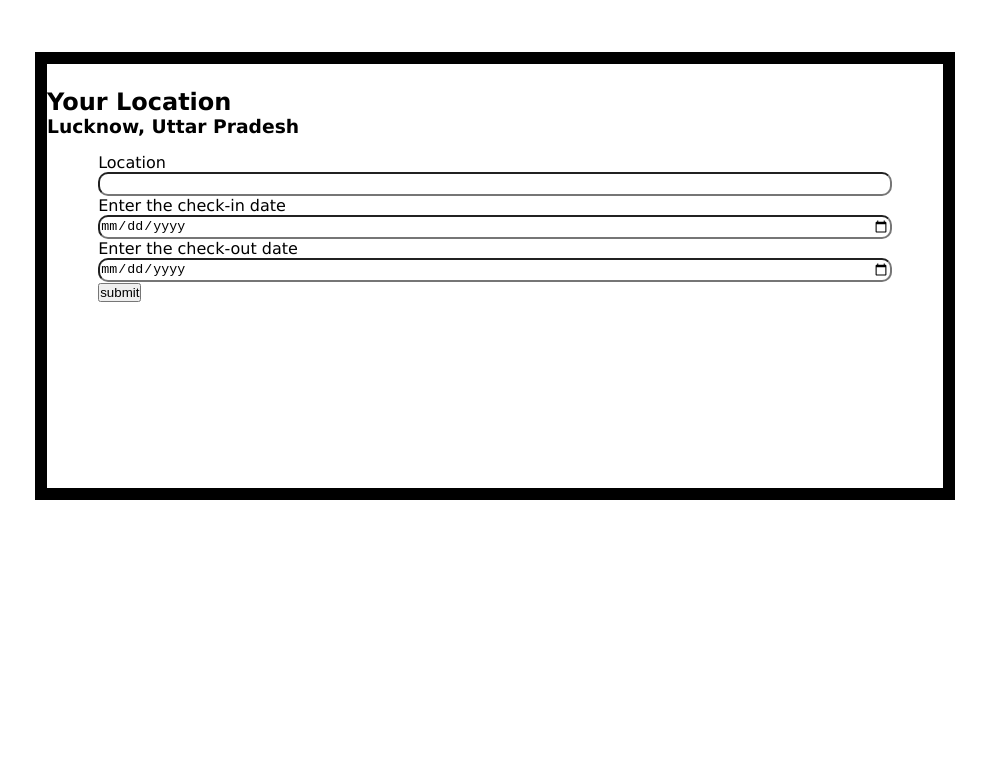
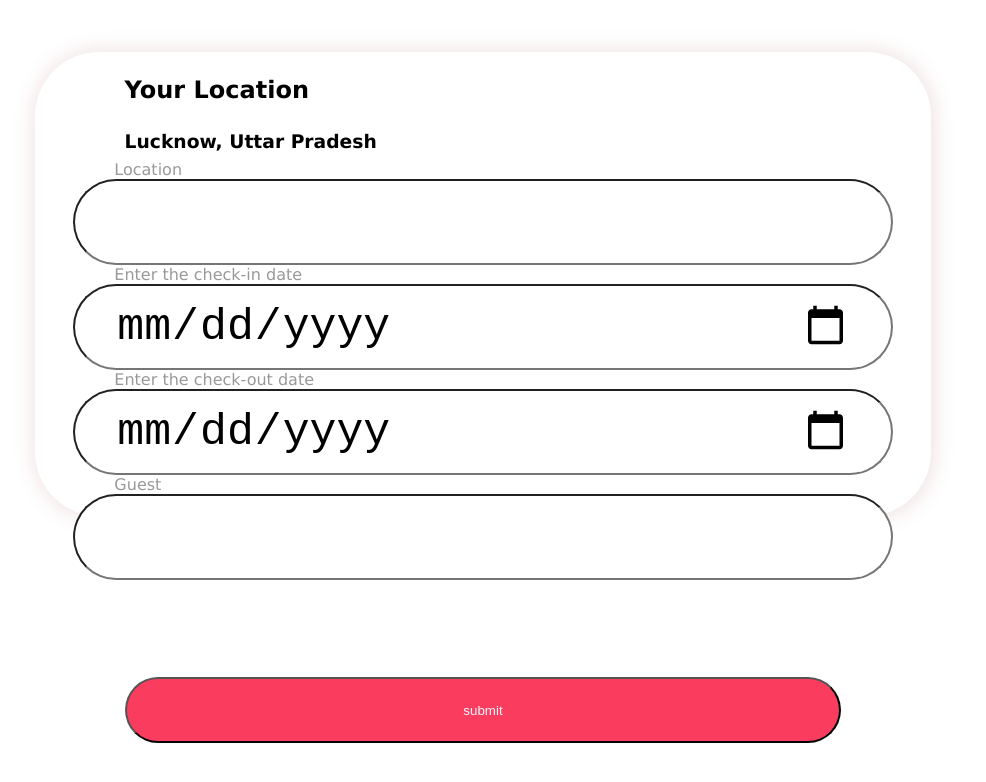
Before and after one commit to MIsh-Ra/travel_wesite, a plain HTML site: page index.html in a window 1280 px wide. Shown: the part 740-1522 px from the top of the page, without its empty margins (157-1143 px from the left). Drawn offline with Linux system fonts and the light colour scheme.

Commit message:
complete form design

```diff
--- a/index.html
+++ b/index.html
@@ -35,13 +35,13 @@
     <div class="destinationform">
 
         <span class="locationBox">
-            <h2>Your Location</h2>
-            <h3>Lucknow, Uttar Pradesh</h3>
+            <h2 class="head2">Your Location</h2>
+            <h3 class="head3">Lucknow, Uttar Pradesh</h3>
         </span>
 
         <form action="">
             <label for="Location">Location </label>
-            <input type="text" id="Location" name="Location">
+            <input type="text" id="Location" name="Location" >
 
             <br>
 
@@ -54,10 +54,13 @@
             <input type="date" id="check-out" name="check-out">
 
             <br>
+            <label for="guest">Guest</label>
+            <input type="text" id="guest" name="guest">
 
-            <button>submit</button>
+            <br>
+        </form>
 
-        </form>
+        <button class="submit">submit</button>
     </div>
 
 
--- a/style.css
+++ b/style.css
@@ -34,7 +34,7 @@ body{
 }
 
 #logo{
-    padding-top:0.5vh;
+    padding-top:1vh;
     padding-left: 4vw;
     height: 7.5vh;
     width: 20vw;
@@ -42,7 +42,7 @@ body{
 }
 
 #menu{
-    padding-top: 1vh;
+    padding-top: 2vh;
     padding-right: 2vw;
     height: 5vh;
     width: 10vw;
@@ -69,24 +69,83 @@ body{
 }
 
 .destinationform{
-    height: 50vh;
+    height: 55vh;
     width: 70vw;
     padding-top: 3vh;
     margin-left:15vw ;
     margin-right:15vw ;
     margin-top: 15vw;
     margin-bottom: 15vw;
-    border: 1vw black solid;
+    border-radius: 5vw;
+    border: 1vw black none;
     font-family:Verdana, Geneva, Tahoma, sans-serif;
+    box-shadow: 01px 0.5px 25px  rgb(236, 220, 220);
+
+}
+.head2{
+    /* padding-top: 10%; */
+    padding-left: 10%;
+    padding-right: 10%;
+}
+
+.head3{
+        padding-top: 3%;
+    padding-left: 10%;
+    padding-right: 10%;
 }
 
 form{
-    padding: 2vh 4vw;
+    padding-left: 0 4vw;
+    margin: 1vh 3vw;
 }
 
-input{
+input[type=text]{
     width: 100%;
-    height: 3vh;
-    border-radius: 10px;
+    height: 5vh;
+    border-radius: 10vw;
     box-sizing: border-box;
+    padding:5%  ;
+    font-size: 4vw;
+    font-weight: 400;
 }
+
+/* #Location{
+    background-image: url(media/pin.png);
+    background-repeat: no-repeat;
+    background-position: 10px  center;
+    background-size: 16px 16px;
+    padding-left: 10px  ;
+    height: 40px;
+} */
+
+
+input[type=date]{
+    width: 100%;
+    height: 5vh;
+    border-radius: 10vw;
+    box-sizing: border-box;
+    padding: 5%;
+    font-size: 3.5vw;
+    font-weight: 400;
+
+}
+
+
+
+.submit{
+
+    background-color: rgb(250, 60, 95);
+    text-align: center;
+    color: aliceblue;
+    border-radius: 40vw;
+    width: 80%;
+    height: 15%;
+    box-sizing: border-box;
+    padding: .25vw;
+    margin: 10%;
+}
+
+label{
+    opacity: 40%;
+    padding-left: 5%;
+}
```
